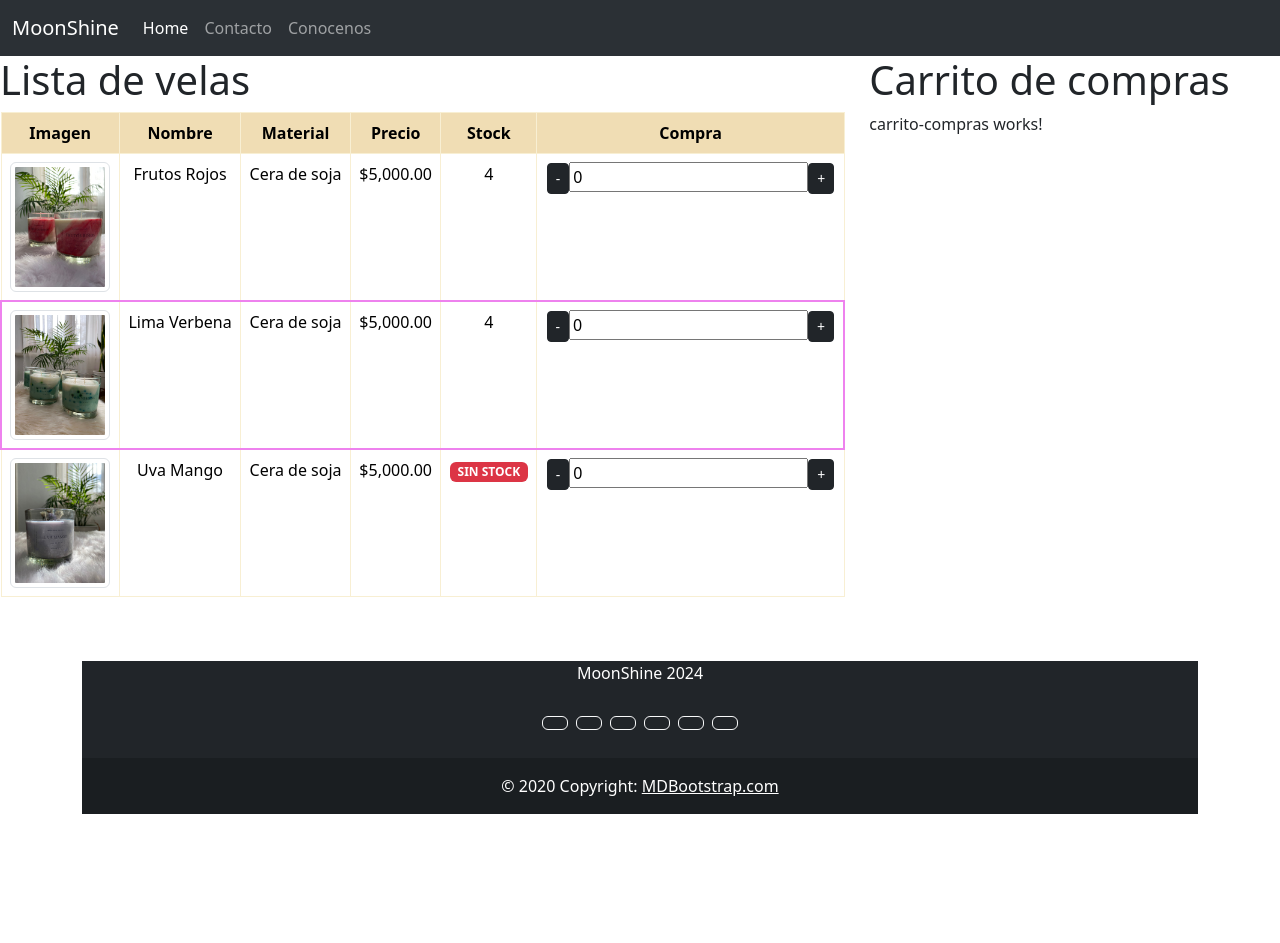
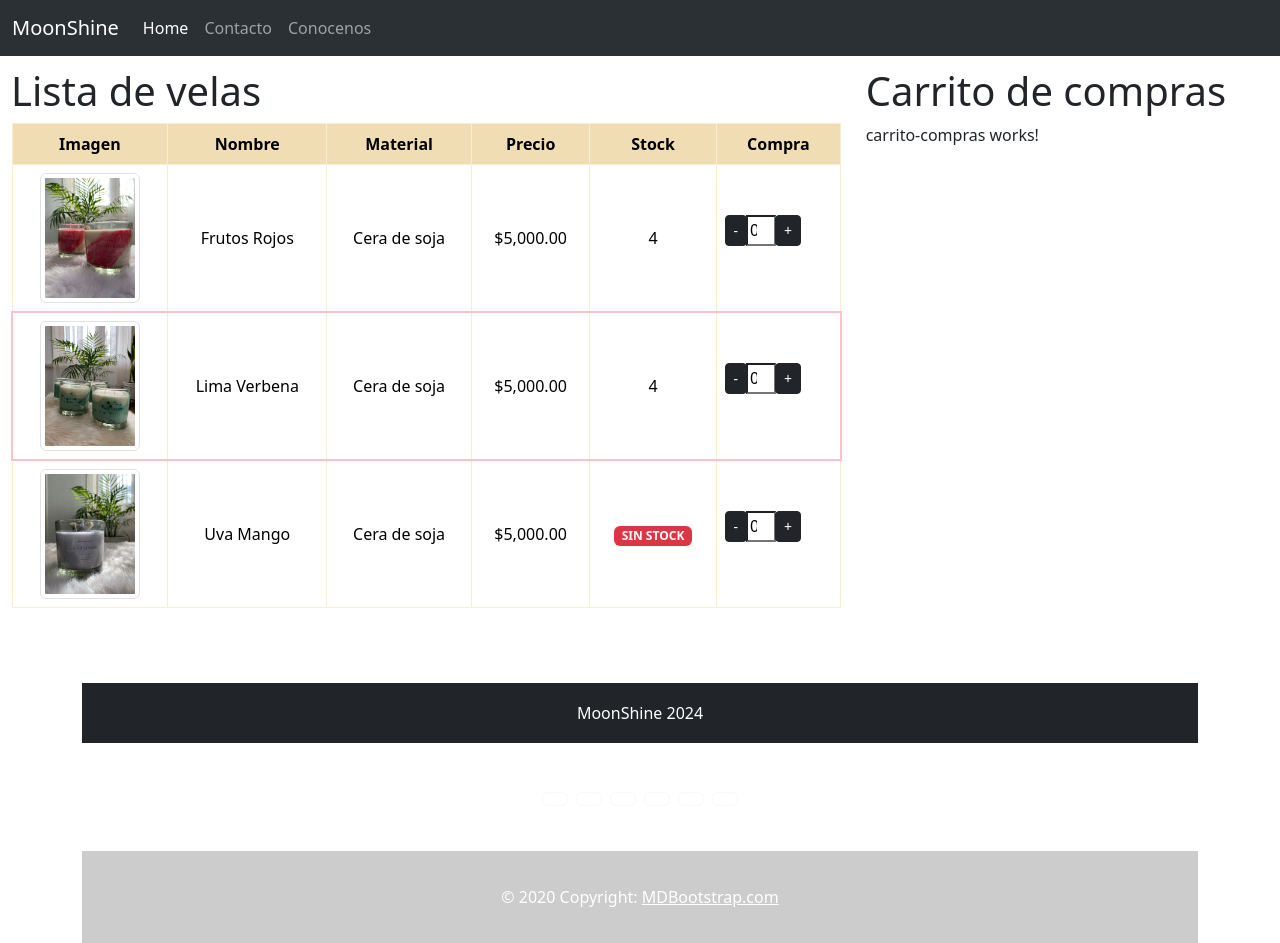
Before and after one commit to BrendaLeveni1/MoonShine, an Angular app: page / in a window 1280 px wide. Before the commit the page ends 862 px from the top, so only its background shows below. Built offline with nearby package versions, Linux system fonts and the light colour scheme.

Commit message:
Acomodo estilo

```diff
--- a/src/app/app.component.html
+++ b/src/app/app.component.html
@@ -1,6 +1,6 @@
 <nav class="navbar navbar-expand-lg bg-body-tertiary " data-bs-theme="dark">
     <div class="container-fluid">
-      <a class="navbar-brand" href="#">{{title}}</a>
+      <a class="navbar-brand">{{title}}</a>
       <button class="navbar-toggler" type="button" data-bs-toggle="collapse" data-bs-target="#navbarNav" aria-controls="navbarNav" aria-expanded="false" aria-label="Toggle navigation">
         <span class="navbar-toggler-icon"></span>
       </button>
--- a/src/app/app.component.scss
+++ b/src/app/app.component.scss
@@ -0,0 +1,7 @@
+footer{
+    height: 60px;
+    line-height: 60px;
+}
+.conteiner{
+ padding: 1.5rex;
+}
--- a/src/app/velas-list/velas-list.component.html
+++ b/src/app/velas-list/velas-list.component.html
@@ -22,10 +22,16 @@
                <td><span class="badge text-bg-danger">SIN STOCK</span></td>
              }
              <td>
-              <button class="btn btn-dark btn-sm" (click)="dowQuantity(velas)">-</button>
-              <input type="number" [(ngModel)]="velas.quantity" (keyup)="onChangeQuantity($event, velas)">
-
-              <button class="btn btn-dark btn-sm"(click)="upQuantity(velas)">+</button></td>
+              <div class="input-group mb-3">
+                <div class="input-group-prepend">
+                  <button class="btn btn-dark btn-sm" (click)="dowQuantity(velas)">-</button>
+                </div>
+                <input type="number" [(ngModel)]="velas.quantity" (keyup)="onChangeQuantity($event, velas)">
+                <div class="input-group-append">
+                  <button class="btn btn-dark btn-sm"(click)="upQuantity(velas)">+</button>
+                </div>
+              </div>
+            </td>
            </tr>
          } @empty {
            <tr>
--- a/src/app/velas-list/velas-list.component.scss
+++ b/src/app/velas-list/velas-list.component.scss
@@ -9,12 +9,16 @@ th, td {
     border: 1px solid #f8efd3;
     padding: 8px;
     text-align: center;
+    vertical-align: middle;
 }
 
 th {
     background-color: #f0ddb4;
 }
 .clearance{
-   border: 2px solid;
+   border: 2px solid pink;
     color: violet;
 }
+input{
+    max-width: 30px;
+}
```
